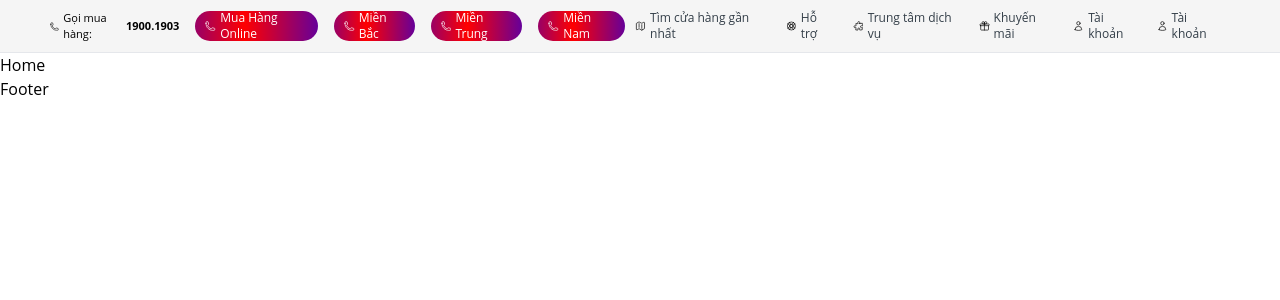
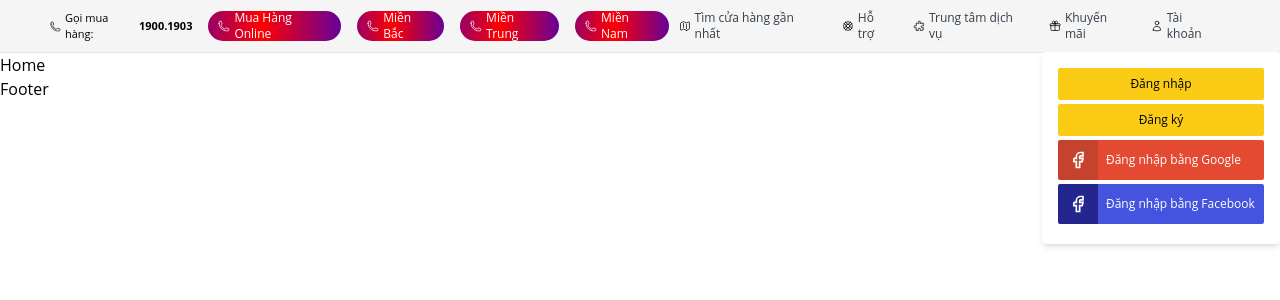
Before and after one commit to anhtuanbui30081997/HacomClone, a React (Vite) app in the folder Client/: page / in a window 1280 px wide. Both pictures are taken after a click on the element "Tài khoản". Shown: the top 300 px of the page. Built offline with nearby package versions, Linux system fonts and the light colour scheme.

Commit message:
Improve Popover

```diff
--- a/Client/package.json
+++ b/Client/package.json
@@ -14,6 +14,7 @@
   },
   "dependencies": {
     "@floating-ui/react": "^0.26.4",
+    "framer-motion": "^10.17.9",
     "react": "^18.2.0",
     "react-dom": "^18.2.0",
     "react-router-dom": "^6.21.1"
--- /dev/null
+++ b/Client/src/assets/icon/FacebookIcon.tsx
@@ -0,0 +1,20 @@
+interface Props {
+  color?: string
+}
+export default function FacebookIcon({ color }: Props) {
+  return (
+    <svg
+      className='h-5 w-5'
+      width='24'
+      height='24'
+      viewBox='0 0 24 24'
+      stroke-width='2'
+      stroke={color ? color : 'currentColor'}
+      fill='none'
+    >
+      {' '}
+      <path stroke='none' d='M0 0h24v24H0z' />{' '}
+      <path d='M7 10v4h3v7h4v-7h3l1 -4h-4v-2a1 1 0 0 1 1 -1h3v-4h-3a5 5 0 0 0 -5 5v2h-3' />
+    </svg>
+  )
+}
--- /dev/null
+++ b/Client/src/assets/icon/GoogleIcon.tsx
@@ -0,0 +1,22 @@
+interface Props {
+  color?: string
+}
+
+export default function GoogleIcon({ color }: Props) {
+  return (
+    <svg
+      className='h-4 w-4'
+      width='24'
+      height='24'
+      viewBox='0 0 24 24'
+      stroke-width={1.5}
+      stroke={color ? color : 'currentColor'}
+      fill='none'
+      stroke-linecap='round'
+      stroke-linejoin='round'
+    >
+      {' '}
+      <path stroke='none' d='M0 0h24v24H0z' /> <path d='M17.788 5.108A9 9 0 1021 12h-8' />
+    </svg>
+  )
+}
--- /dev/null
+++ b/Client/src/assets/icon/UserIcon.tsx
@@ -0,0 +1,18 @@
+export default function UserIcon() {
+  return (
+    <svg
+      xmlns='http://www.w3.org/2000/svg'
+      fill='none'
+      viewBox='0 0 24 24'
+      strokeWidth={1.5}
+      stroke='currentColor'
+      className='h-3 w-3'
+    >
+      <path
+        strokeLinecap='round'
+        strokeLinejoin='round'
+        d='M15.75 6a3.75 3.75 0 1 1-7.5 0 3.75 3.75 0 0 1 7.5 0ZM4.501 20.118a7.5 7.5 0 0 1 14.998 0A17.933 17.933 0 0 1 12 21.75c-2.676 0-5.216-.584-7.499-1.632Z'
+      />
+    </svg>
+  )
+}
--- /dev/null
+++ b/Client/src/assets/icon/index.ts
@@ -0,0 +1,5 @@
+import UserIcon from './UserIcon'
+import GoogleIcon from './GoogleIcon'
+import FacebookIcon from './FacebookIcon'
+
+export { UserIcon, GoogleIcon, FacebookIcon }
--- a/Client/src/components/Header/Header.tsx
+++ b/Client/src/components/Header/Header.tsx
@@ -1,3 +1,4 @@
+import { FacebookIcon, GoogleIcon, UserIcon } from 'src/assets/icon'
 import { HeaderTopItem } from '.'
 import Popover from '../Popover'
 import GrandStore from './GrandStore'
@@ -109,50 +110,36 @@ export default function Header() {
               </svg>
             }
           />
-          <HeaderTopItem
-            title='Tài khoản'
-            icon={
-              <svg
-                xmlns='http://www.w3.org/2000/svg'
-                fill='none'
-                viewBox='0 0 24 24'
-                strokeWidth={1.5}
-                stroke='currentColor'
-                className='h-3 w-3'
-              >
-                <path
-                  strokeLinecap='round'
-                  strokeLinejoin='round'
-                  d='M15.75 6a3.75 3.75 0 1 1-7.5 0 3.75 3.75 0 0 1 7.5 0ZM4.501 20.118a7.5 7.5 0 0 1 14.998 0A17.933 17.933 0 0 1 12 21.75c-2.676 0-5.216-.584-7.499-1.632Z'
-                />
-              </svg>
-            }
-          />
           <Popover
             className='flex cursor-pointer items-center p-[10px]'
-            icon={
-              <svg
-                xmlns='http://www.w3.org/2000/svg'
-                fill='none'
-                viewBox='0 0 24 24'
-                strokeWidth={1.5}
-                stroke='currentColor'
-                className='h-3 w-3'
-              >
-                <path
-                  strokeLinecap='round'
-                  strokeLinejoin='round'
-                  d='M15.75 6a3.75 3.75 0 1 1-7.5 0 3.75 3.75 0 0 1 7.5 0ZM4.501 20.118a7.5 7.5 0 0 1 14.998 0A17.933 17.933 0 0 1 12 21.75c-2.676 0-5.216-.584-7.499-1.632Z'
-                />
-              </svg>
-            }
             renderPopover={
-              <div className='flex flex-col'>
-                <div>Đăng nhập</div>
-                <div>Đăng ký</div>
+              <div className='flex flex-col rounded bg-white p-4 shadow-md'>
+                <div className='mb-1 w-full min-w-[206px] rounded-sm bg-yellow-400 p-2 text-center text-xs font-medium'>
+                  Đăng nhập
+                </div>
+                <div className='mb-1 w-full min-w-[206px] rounded-sm bg-yellow-400 p-2 text-center text-xs font-medium'>
+                  Đăng ký
+                </div>
+                <div className='mb-1 flex'>
+                  <div className='flex h-10 min-w-10 items-center justify-center rounded-l-sm bg-[#c5422e]'>
+                    <FacebookIcon color='white' />
+                  </div>
+                  <div className='flex h-10 w-full items-center rounded-r-sm bg-[#e44a32] p-2 text-center text-xs font-medium text-white'>
+                    Đăng nhập bằng Google
+                  </div>
+                </div>
+                <div className='mb-1 flex'>
+                  <div className='flex h-10 min-w-10 items-center justify-center rounded-l-sm bg-[#25268d]'>
+                    <FacebookIcon color='white' />
+                  </div>
+                  <div className='flex h-10 w-full items-center rounded-r-sm bg-[#4454df] p-2 text-center text-xs font-medium text-white'>
+                    Đăng nhập bằng Facebook
+                  </div>
+                </div>
               </div>
             }
           >
+            <UserIcon />
             <span className='ml-1 text-xs text-[#333e48]'>Tài khoản</span>
           </Popover>
         </div>
--- a/Client/src/components/Header/HeaderTopItem.tsx
+++ b/Client/src/components/Header/HeaderTopItem.tsx
@@ -1,5 +1,3 @@
-import Popover from '../Popover'
-
 type PropsType = {
   title: string
   icon: React.ReactNode
--- a/Client/src/components/Popover/Popover.tsx
+++ b/Client/src/components/Popover/Popover.tsx
@@ -8,9 +8,12 @@ import {
   useFocus,
   useHover,
   useInteractions,
-  useRole
+  useRole,
+  arrow,
+  safePolygon,
+  FloatingPortal
 } from '@floating-ui/react'
-import React, { ElementType, useState } from 'react'
+import React, { ElementType, useId, useRef, useState } from 'react'
 interface Props {
   children: React.ReactNode
   renderPopover: React.ReactNode
@@ -19,7 +22,6 @@ interface Props {
   initialOpen?: boolean
   placement?: Placement
   roleType?: 'dialog' | 'tooltip'
-  icon: React.ReactNode
 }
 
 export default function Popover({
@@ -29,40 +31,41 @@ export default function Popover({
   renderPopover,
   as: Element = 'div',
   className,
-  roleType = 'tooltip',
-  icon
+  roleType = 'tooltip'
 }: Props) {
   const [isOpen, setIsOpen] = useState(initialOpen || false)
-
+  const arrowRef = useRef(null)
   const { refs, floatingStyles, context } = useFloating({
     open: isOpen,
     onOpenChange: setIsOpen,
-    middleware: [offset(6), shift(), flip()],
+    middleware: [
+      offset(0),
+      shift(),
+      flip(),
+      arrow({
+        element: arrowRef
+      })
+    ],
     placement
   })
 
-  const hover = useHover(context)
+  const hover = useHover(context, {
+    handleClose: safePolygon()
+  })
   const focus = useFocus(context)
   const role = useRole(context, { role: roleType })
   const dismiss = useDismiss(context)
   const { getReferenceProps, getFloatingProps } = useInteractions([hover, focus, role, dismiss])
-
+  const id = useId()
   return (
-    <Element
-      className={className}
-      ref={refs.setReference}
-      {...getReferenceProps({
-        onMouseEnter: () => console.log('enter'),
-        onMouseOver: () => console.log('hover'),
-        onFocus: () => console.log('focused')
-      })}
-    >
-      {icon}
+    <Element className={className} ref={refs.setReference} {...getReferenceProps()}>
       {children}
       {isOpen && (
-        <div ref={refs.setFloating} style={floatingStyles} {...getFloatingProps}>
-          {renderPopover}
-        </div>
+        <FloatingPortal id={id}>
+          <div ref={refs.setFloating} style={floatingStyles} {...getFloatingProps()}>
+            {renderPopover}
+          </div>
+        </FloatingPortal>
       )}
     </Element>
   )
```
Also changed, not shown: 1 other file (tests, documents, lock files or other folders).
